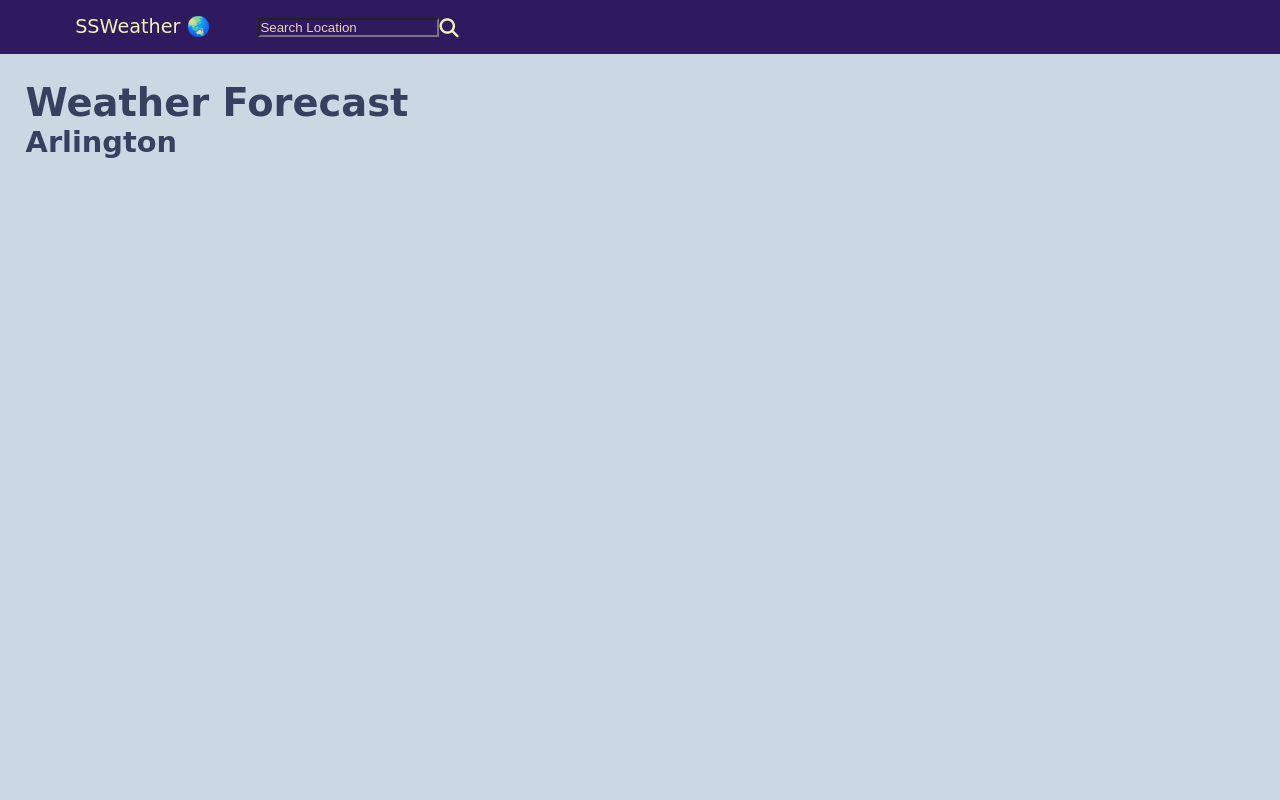
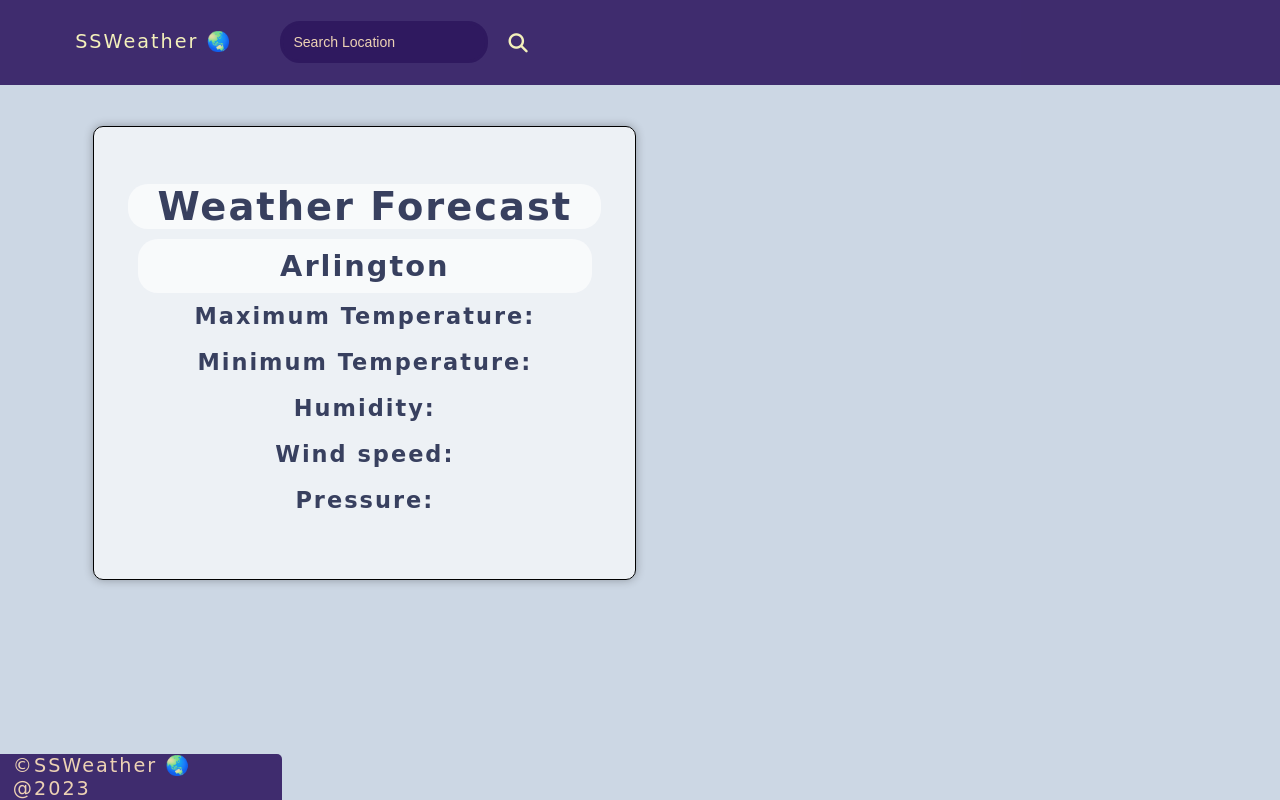
Before and after one commit to Sambriddhi-HCK/ISA, a PHP site: page / in a window 1280 px wide. Run offline with PHP 8.4, Linux system fonts and the light colour scheme; some web fonts are replaced.

Commit message:
Weather App First Prototype

```diff
--- a/weatherapp/decor.css
+++ b/weatherapp/decor.css
@@ -1,20 +1,20 @@
 @import url('https://fonts.googleapis.com/css2?family=Aboreto&display=swap');
 
-  * {
+* {
     box-sizing: border-box;
     margin: 0;
     padding: 0;
-  }
+}
 
-  body {
+body {
     font-family: 'Aboreto', cursive;
     background-color: #CCD7E4;
     color: #38405F;
     font-size: 1.5vw;
-  }
+    letter-spacing: 2px;
+}
 
-  .top-nav {
-    align-self: flex-start;
+.top-nav {
     display: flex;
     flex-direction: row;
     align-items: center;
@@ -22,43 +22,103 @@
     width: 100%;
     line-height: 1.5;
     min-height: 50px;
-    background-color: #2F195F;
+    background-color: #301a61e6;
+    position: fixed;
 }
-.top-nav .nav-items{
+
+.top-nav .nav-items {
     color: #f4f1bb;
     margin: 1% 4%;
     display: flex;
     flex-direction: row;
     align-items: center;
 }
-.top-nav .nav-item{
+
+.top-nav .left-nav-item,
+.right-nav-item {
     padding: 0 24px;
 }
-#submit{
+
+#submit {
     cursor: pointer;
+    padding: 20px;
 }
-.top-nav form{
+
+.top-nav form {
     display: flex;
     align-items: center;
 }
+
 .top-nav form input {
     background-color: #2F195F;
 }
-::placeholder{
-    color: #EDD2B4;
-}
-input[type="text"] {
+
+::placeholder {
     color: #EDD2B4;
 }
 
-.menu{
-    margin-left: 24pt;
-    flex-grow: 1;
+input[type="text"] {
+
+    color: #EDD2B4;
+    padding: 10px;
+    font-size: 1.1vw;
+
+}
+
+input {
+    border: dotted rebeccapurple;
+    outline: none;
+    border: #2F195F solid;
+    border-radius: 20px;
+}
+
+main {
+    max-width: 57%;
+    padding: 2%;
+    text-align: center;
     display: flex;
-    justify-content: space-between;
-    flex-direction: row;
-    font-size: 1.1vw;
+    flex-direction: column;
+    align-items: center;
 }
-#container{
+p{
+    text-align: left;
+    padding-bottom: 10px;
+
+}
+
+h2,h3{
+    padding: 10px 5px;
+}
+
+h1,h2{
+    background-color: #ffffffa6;
+    border-radius: 20px;
+}
+#container {
+    background-color: #ffffffa6;
+    padding: 7% 5%;
+    border: 1px solid black;
+    border-radius: 10px;
+    box-shadow: 0 0 10px rgba(0, 0, 0, 0.3);
+    width: 80%;
+    font-weight: bold;
+    max-width: 80vw;
+    margin-top: 100px;
+    min-height: 50px;
+
+}
+
+footer{
+    padding: 0 1%;
+    position: fixed;
+    left: 0;
+    right: 0;
+    bottom: 0;
+    width: 22%;
+   color: #EDD2B4;
+   background-color: #301a61e6;
+   border-top-right-radius: 5px;
+}
+#container-Weatherinfo {
     padding: 2%;
 }
--- a/weatherapp/function.js
+++ b/weatherapp/function.js
@@ -0,0 +1,88 @@
+
+const city = document.querySelector("#city-search-box");
+const city_search = document.querySelector("#city-search-box");
+const submit = document.querySelector("#submit");
+
+
+const weather_overview = document.querySelector(".weather-overview");
+const weather_icon = document.querySelector(".weather-icon");
+const city_name = document.querySelector(".city_name");
+const max_temp = document.querySelector(".maximum-temperature");
+const min_temp = document.querySelector(".minimum-temperature");
+const humidity =  document.querySelector(".humidity");
+const wind =  document.querySelector(".windspeed");
+const pressure =  document.querySelector(".pressure");
+const dateAndtime = document.querySelector("#date_time");
+
+const errorMessage = document.getElementById('error-message');
+
+
+//fetch weather data for the city searched
+async function fetchWeatherData(cityname) {
+    /* fetching the api promise from OpenWeatherMap Api server and
+    assinging the Resolved to 'response' variable */
+    try{
+    const response = await fetch(`https://api.openweathermap.org/data/2.5/weather?q=${cityname}&units=metric&APPID=7d17be01b693f19d87e4e70713d64879`);
+    if (!response.ok) {
+        errorMessage.innerHTML = 'Sorry.. City Not Found!! '
+    }
+    const data = await response.json();
+    // create h2 for city
+    console.log(cityname);
+    console.log(data);
+
+    //Setting a random image of the city entered
+    document.body.style.backgroundImage = `URL("https://source.unsplash.com/1600x900/?${data.name}")`
+
+        city_name.innerHTML = data.name;
+
+        max_temp.innerHTML = `Maximum Temperature: ${data.main.temp_max} °C`;
+
+        min_temp.innerHTML = `Minimum Temperature: ${data.main.temp_min} °C`;
+
+        humidity.innerHTML = `Humidity : ${data.main.humidity}%`;
+
+        wind.innerHTML = `Wind speed : ${data.wind.speed}m/s <br> degree : ${data.wind.deg}°`;
+
+        pressure.innerHTML = `Pressure : ${data.main.pressure} Pascal`;
+
+
+    } catch (error) {
+        console.error(error);
+        errorMessage.innerHTML = 'Sorry.. City Not Found!!'
+
+      }
+
+}
+
+fetchWeatherData("Arlington");
+
+// function updateTime() {
+//     let date = new Date();
+//     let year = date.getFullYear();
+//     let month = date.getMonth() + 1; // as month returns a number between 0 and 11 , adding one to get 1 in January
+//     let day = date.getDate();
+//     let hours = date.getHours();
+//     let minutes = date.getMinutes();
+//     let seconds = date.getSeconds();
+//     let date_timeString = `${year}-${month}-${day} ${hours}:${minutes}:${seconds}`;
+//     dateAndtime.innerHTML = date_timeString;
+//     console.log(date_timeString);
+//   }
+
+// setInterval(updateTime, 1000);
+
+city_search.addEventListener('keydown', (eventinsearchbox) => {
+    if (eventinsearchbox.keyCode === 13) {
+      eventinsearchbox.preventDefault(); // Prevent default fr0m submission
+      const cityname = city.value;
+      fetchWeatherData(cityname);
+    }
+  });
+
+submit.addEventListener('click', () => {
+    const city = document.querySelector("#city-search-box");
+    const cityname = city.value;
+    fetchWeatherData(cityname);
+
+});
--- a/weatherapp/index.html
+++ b/weatherapp/index.html
@@ -14,33 +14,55 @@
     <header>
         <div class="top-nav">
             <div class="nav-items">
-                <div class="nav-item">
+                <div class="left-nav-item">
                     <div class="logo">
                         SSWeather 🌏
                     </div>
                 </div>
 
-                <div class="nav-item">
-                    <form class="search-bar">
-                        <input type="text" placeholder="Search Location" id="searchbar">
+                <div class="right-nav-item">
+                    <form class="search-box">
+                        <input type="text" placeholder="Search Location" id="city-search-box">
                         <i class="fa fa-search" aria-hidden="true" id="submit" type="submit"></i>
                         <input style="display:none;" id="submit" type="submit">
                     </form>
                 </div>
 
-                <div class="nav-item">
-                    <div class="menu">
-                    </div>
-                </div>
             </div>
 
         </div>
     </header>
+    <main>
+        <div id="container">
+            <p id="date-time"></p>
 
-    <div id="container">
-        <h1>Weather Forecast</h1>
-        <h2>Arlington</h2>
-    </div>
+            <h1>Weather Forecast</h1>
+
+
+            <div id="container-Weatherinfo">
+                <h2 class="city_name">Arlington</h2>
+
+                <h3 class="maximum-temperature">Maximum Temperature: </h3>
+
+                <h3 class="minimum-temperature">Minimum Temperature:</h3>
+
+                <h3 class="humidity">Humidity: </h3>
+                <h3 class="windspeed">Wind speed: </h3>
+                <h3 class="pressure">Pressure: </h3>
+
+
+            </div>
+        </div>
+    </main>
+
+    <footer>
+        <div id="footer">
+            &copy;SSWeather 🌏@2023
+        </div>
+    </footer>
+
+    <script src="function.js"></script>
+
 </body>
 
 </html>
```
